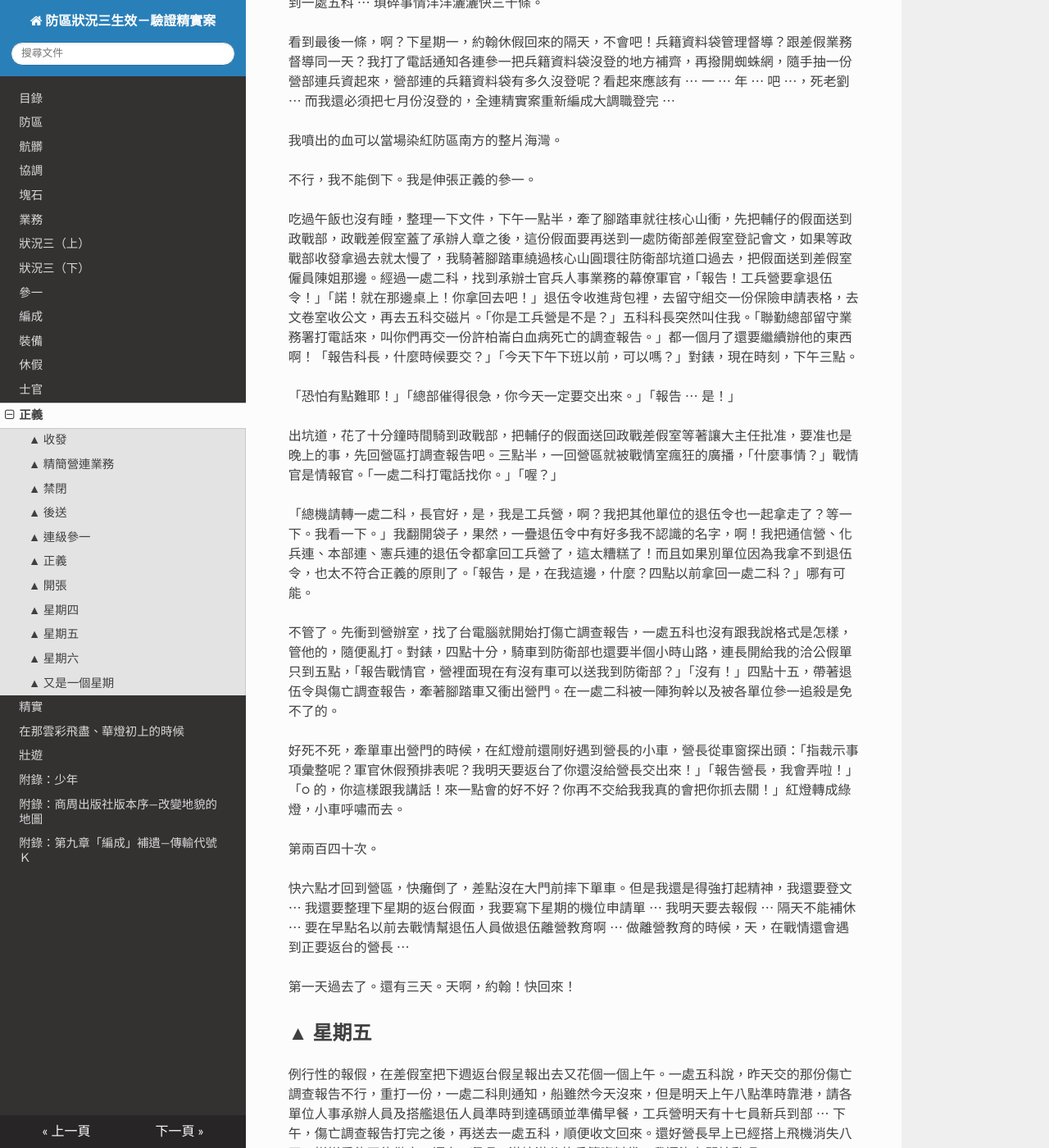
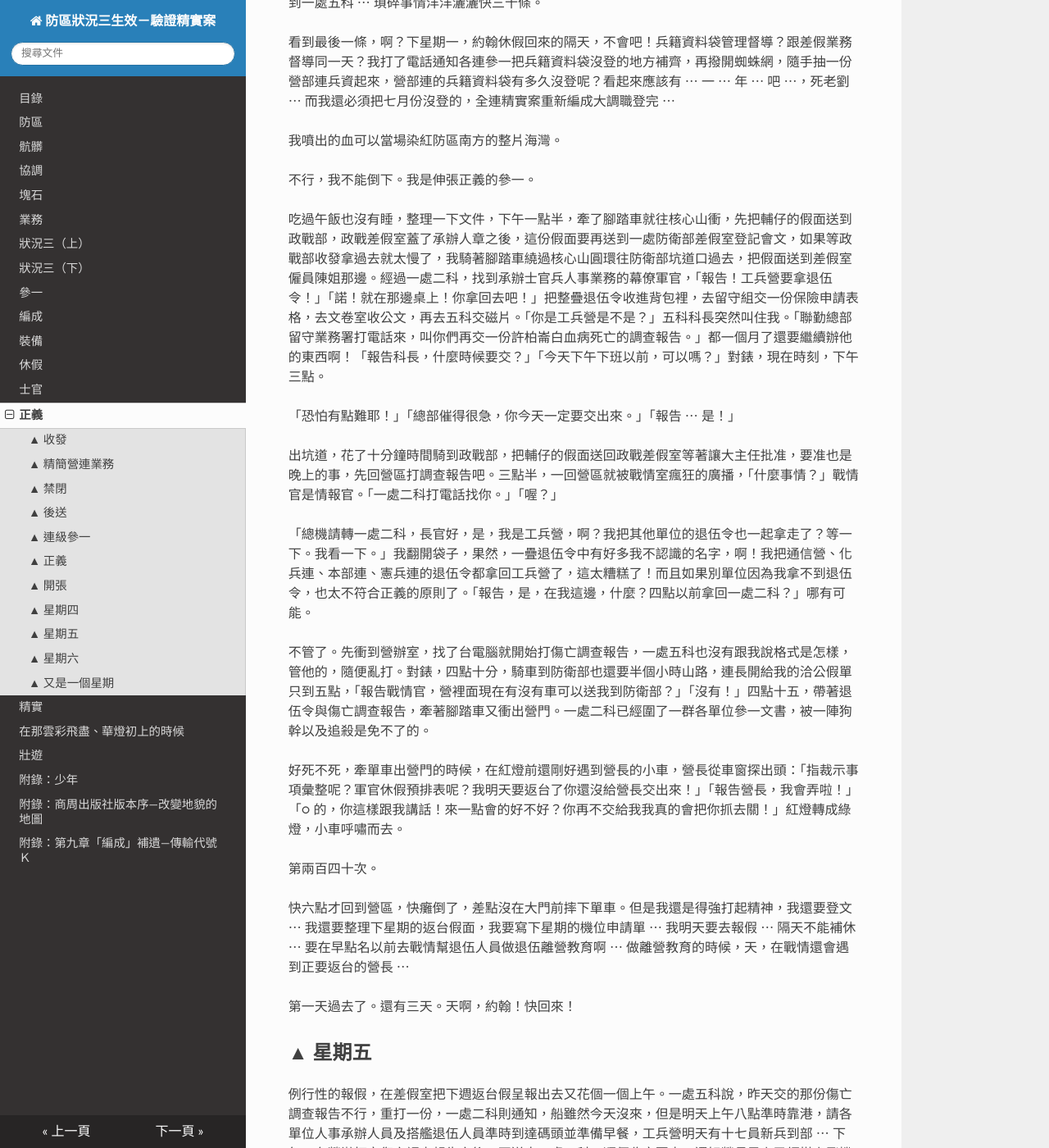
Before and after one commit to zonble/zk3, an MkDocs documentation site: the page built from docs/13.md, in a window 1280 px wide and 1400 px high, scrolled down 14304 px. Shown: the whole window at 82% size. Built offline with MkDocs 1.6.1, drawn with Linux system fonts in a browser that asks for light colours; nearby versions of some CDN libraries; some of the changed text lies outside the part shown.

Commit message:
Minor changes.

```diff
--- a/docs/13.md
+++ b/docs/13.md
@@ -292,7 +292,7 @@
 
 不行，我不能倒下。我是伸張正義的參一。
 
-吃過午飯也沒有睡，整理一下文件，下午一點半，牽了腳踏車就往核心山衝，先把輔仔的假面送到政戰部，政戰差假室蓋了承辦人章之後，這份假面要再送到一處防衛部差假室登記會文，如果等政戰部收發拿過去就太慢了，我騎著腳踏車繞過核心山圓環往防衛部坑道口過去，把假面送到差假室僱員陳姐那邊。經過一處二科，找到承辦士官兵人事業務的幕僚軍官，「報告！工兵營要拿退伍令！」「諾！就在那邊桌上！你拿回去吧！」退伍令收進背包裡，去留守組交一份保險申請表格，去文卷室收公文，再去五科交磁片。「你是工兵營是不是？」五科科長突然叫住我。「聯勤總部留守業務署打電話來，叫你們再交一份許柏崙白血病死亡的調查報告。」都一個月了還要繼續辦他的東西啊！「報告科長，什麼時候要交？」「今天下午下班以前，可以嗎？」對錶，現在時刻，下午三點。
+吃過午飯也沒有睡，整理一下文件，下午一點半，牽了腳踏車就往核心山衝，先把輔仔的假面送到政戰部，政戰差假室蓋了承辦人章之後，這份假面要再送到一處防衛部差假室登記會文，如果等政戰部收發拿過去就太慢了，我騎著腳踏車繞過核心山圓環往防衛部坑道口過去，把假面送到差假室僱員陳姐那邊。經過一處二科，找到承辦士官兵人事業務的幕僚軍官，「報告！工兵營要拿退伍令！」「諾！就在那邊桌上！你拿回去吧！」把整疊退伍令收進背包裡，去留守組交一份保險申請表格，去文卷室收公文，再去五科交磁片。「你是工兵營是不是？」五科科長突然叫住我。「聯勤總部留守業務署打電話來，叫你們再交一份許柏崙白血病死亡的調查報告。」都一個月了還要繼續辦他的東西啊！「報告科長，什麼時候要交？」「今天下午下班以前，可以嗎？」對錶，現在時刻，下午三點。
 
 「恐怕有點難耶！」「總部催得很急，你今天一定要交出來。」「報告 ⋯ 是！」
 
@@ -300,7 +300,7 @@
 
 「總機請轉一處二科，長官好，是，我是工兵營，啊？我把其他單位的退伍令也一起拿走了？等一下。我看一下。」我翻開袋子，果然，一疊退伍令中有好多我不認識的名字，啊！我把通信營、化兵連、本部連、憲兵連的退伍令都拿回工兵營了，這太糟糕了！而且如果別單位因為我拿不到退伍令，也太不符合正義的原則了。「報告，是，在我這邊，什麼？四點以前拿回一處二科？」哪有可能。
 
-不管了。先衝到營辦室，找了台電腦就開始打傷亡調查報告，一處五科也沒有跟我說格式是怎樣，管他的，隨便亂打。對錶，四點十分，騎車到防衛部也還要半個小時山路，連長開給我的洽公假單只到五點，「報告戰情官，營裡面現在有沒有車可以送我到防衛部？」「沒有！」四點十五，帶著退伍令與傷亡調查報告，牽著腳踏車又衝出營門。在一處二科被一陣狗幹以及被各單位參一追殺是免不了的。
+不管了。先衝到營辦室，找了台電腦就開始打傷亡調查報告，一處五科也沒有跟我說格式是怎樣，管他的，隨便亂打。對錶，四點十分，騎車到防衛部也還要半個小時山路，連長開給我的洽公假單只到五點，「報告戰情官，營裡面現在有沒有車可以送我到防衛部？」「沒有！」四點十五，帶著退伍令與傷亡調查報告，牽著腳踏車又衝出營門。一處二科已經圍了一群各單位參一文書，被一陣狗幹以及追殺是免不了的。
 
 好死不死，牽單車出營門的時候，在紅燈前還剛好遇到營長的小車，營長從車窗探出頭：「指裁示事項彙整呢？軍官休假預排表呢？我明天要返台了你還沒給營長交出來！」「報告營長，我會弄啦！」「○ 的，你這樣跟我講話！來一點會的好不好？你再不交給我我真的會把你抓去關！」紅燈轉成綠燈，小車呼嘯而去。
 
@@ -312,13 +312,13 @@
 
 ## ▲ 星期五
 
-例行性的報假，在差假室把下週返台假呈報出去又花個一個上午。一處五科說，昨天交的那份傷亡調查報告不行，重打一份，一處二科則通知，船雖然今天沒來，但是明天上午八點準時靠港，請各單位人事承辦人員及搭艦退伍人員準時到達碼頭並準備早餐，工兵營明天有十七員新兵到部 ⋯ 下午，傷亡調查報告打完之後，再送去一處五科，順便收文回來。還好營長早上已經搭上飛機消失八天，拼拼看能不能做完，還有—啊呀！滿坑滿谷的兵籍資料袋，我還沒有開始動呢！
+例行性的報假，在差假室把下週返台假呈報出去又花個一個上午。一處五科說，昨天交的那份傷亡調查報告不行，重打一份，一處二科則通知，船雖然今天沒來，但是明天上午八點準時靠港，請各單位人事承辦人員及搭艦退伍人員準時到達碼頭並準備早餐，工兵營明天有十七員新兵到部 ⋯ 下午，在營辦打完傷亡調查報告之後，再送去一處五科，順便收文回來。還好營長早上已經搭上飛機消失八天，拼拼看能不能做完，還有—啊呀！滿坑滿谷的兵籍資料袋，我還沒有開始動呢！
 
 拿出公文登記簿，先登記公文吧！今天有什麼文？嗯，第一份就是工兵學校本季中高級專長受訓流路表，這份公文對參三與參一都很重要，參三用這份文分配各連受訓員額與安排受訓人選，參一要拿這份文幫受訓人員報返台受訓公假，看一看最近有沒有要送訓吧！咦！戰鬥工兵士官班，開訓時間 ⋯ 啊！⋯ 啊！⋯ 開訓時間是星期一，也就是說，人員到工兵學校報到的時間是 ⋯ 後天 ⋯
 
 不只是南方的海灣，我噴出的血連防北方的海灣，甚至台灣海峽都可以染紅。
 
-明天還要跑假單啊！後天要報到，就必須明天跑假單！現在全工兵營只有我一個人會跑假單！可是明天白天我要去碼頭接新兵，星期六下午以後防衛部也幾乎不會有人在辦公了！怎麼辦？而且明天要跑假單，現在連哪些人要送訓都不知道啊！
+明天必須跑假單啊！後天要報到，就必須明天跑假單！現在全工兵營只有我一個人會跑假單！可是明天白天我要去碼頭接新兵，星期六下午以後防衛部也幾乎不會有人辦公！怎麼辦？而且明天要跑假單，現在連哪些人要送訓都不知道啊！
 
 我把文丟在一邊，找營參三，他正在我斜對面的辦公桌前玩他的掌上型電動。「你們知不知道後天戰工士要回去受訓？」「不知道。不是下下個星期工校才有班隊嗎？」「可是今天有一份專長流路表說後天就要送訓耶！」「我看一下。」我把文丟了過去。他看了看，沈默半晌：「上頭好像有說，因為精實案以及提前退伍，所有受訓班隊的開訓時間都往前提。」「那我要開哪些人的假面？」「我等下叫各連回報過半個小時告訴你。」說完，他還是繼續陶醉在他手上草薙京與八神庵的大戰。「你不是要去叫各工連回報嗎？」「破關就去了啦！哇，用大絕招打我？你以為只有你會大絕招？看我的—八稚女女女 ⋯」無言以對。
 
```
Also changed, not shown: other parts of docs/13.md (+1 -1 lines), docs/09.md (+8 -4 lines).
